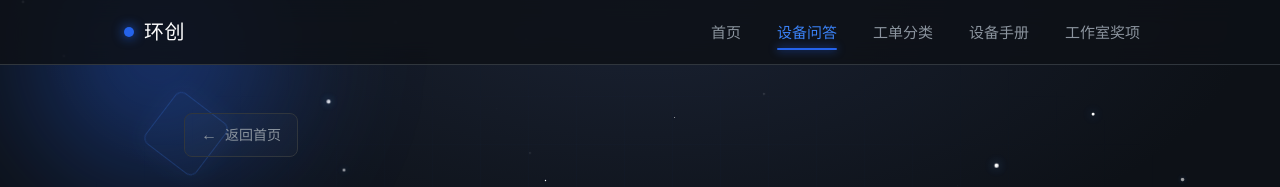
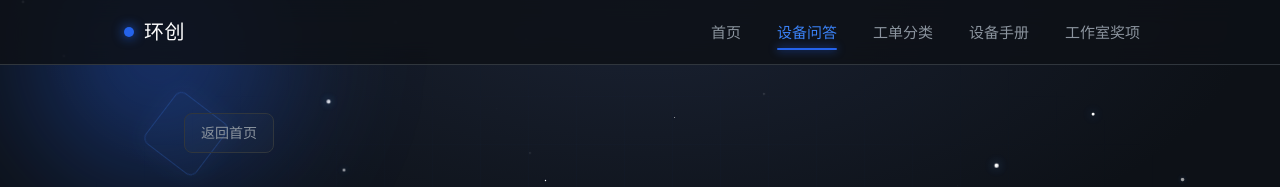
Before and after one commit to Crisp-code/huanchuang-device-platform, a Vue app: page /qa in a window 1280 px wide. Shown: the top 187 px of the page. Built offline with nearby package versions, Linux system fonts and the light colour scheme.

Commit message:
style: 移除返回首页按钮的小箭头

```diff
--- a/src/components/BackHome.vue
+++ b/src/components/BackHome.vue
@@ -2,9 +2,7 @@
 </script>
 
 <template>
-  <router-link to="/" class="back-home">
-    <span class="arrow">←</span> 返回首页
-  </router-link>
+  <router-link to="/" class="back-home">返回首页</router-link>
 </template>
 
 <style scoped>
@@ -29,8 +27,4 @@
   background: rgba(37, 99, 235, 0.1);
   transform: translateX(-2px);
 }
-
-.arrow {
-  font-size: 16px;
-}
 </style>
```
